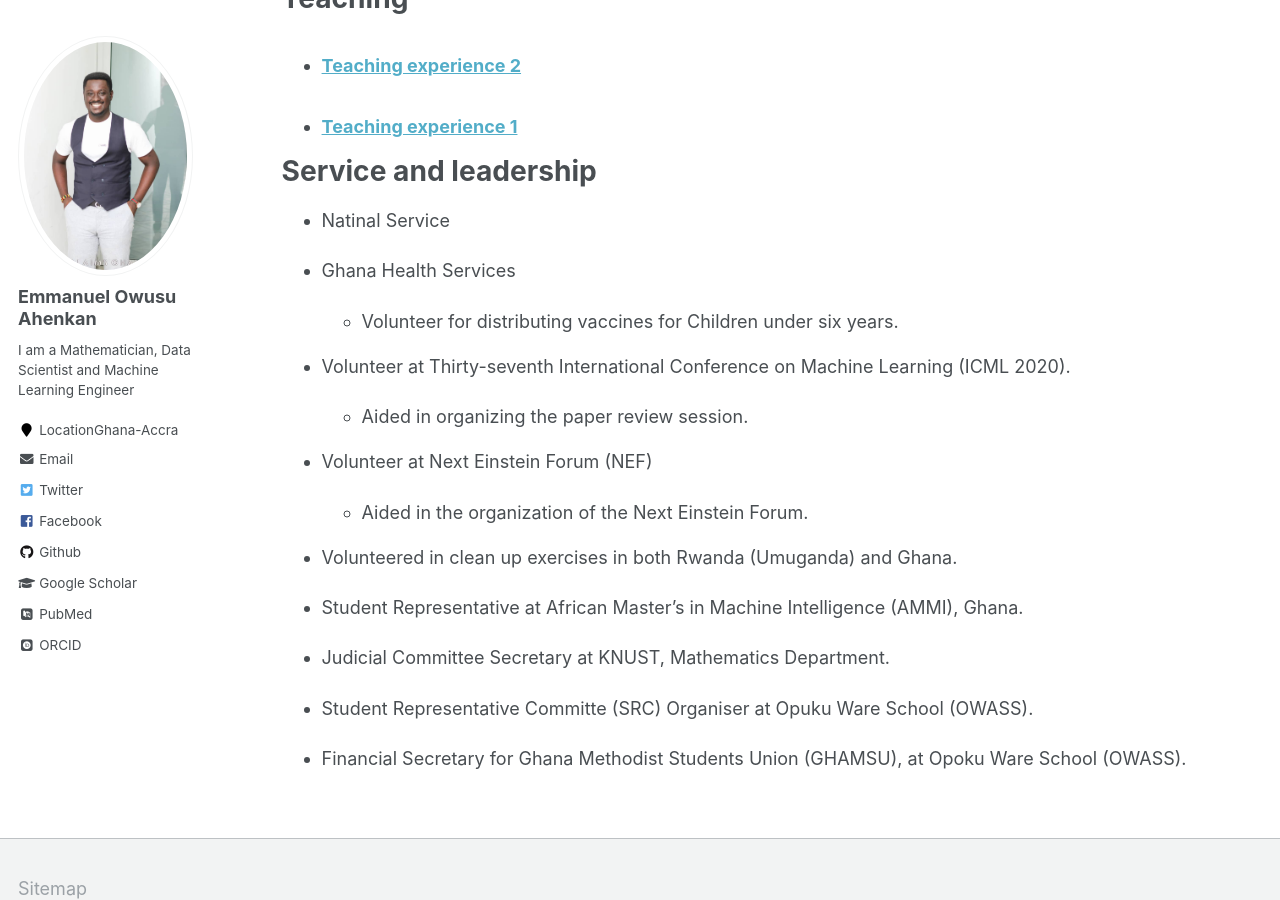
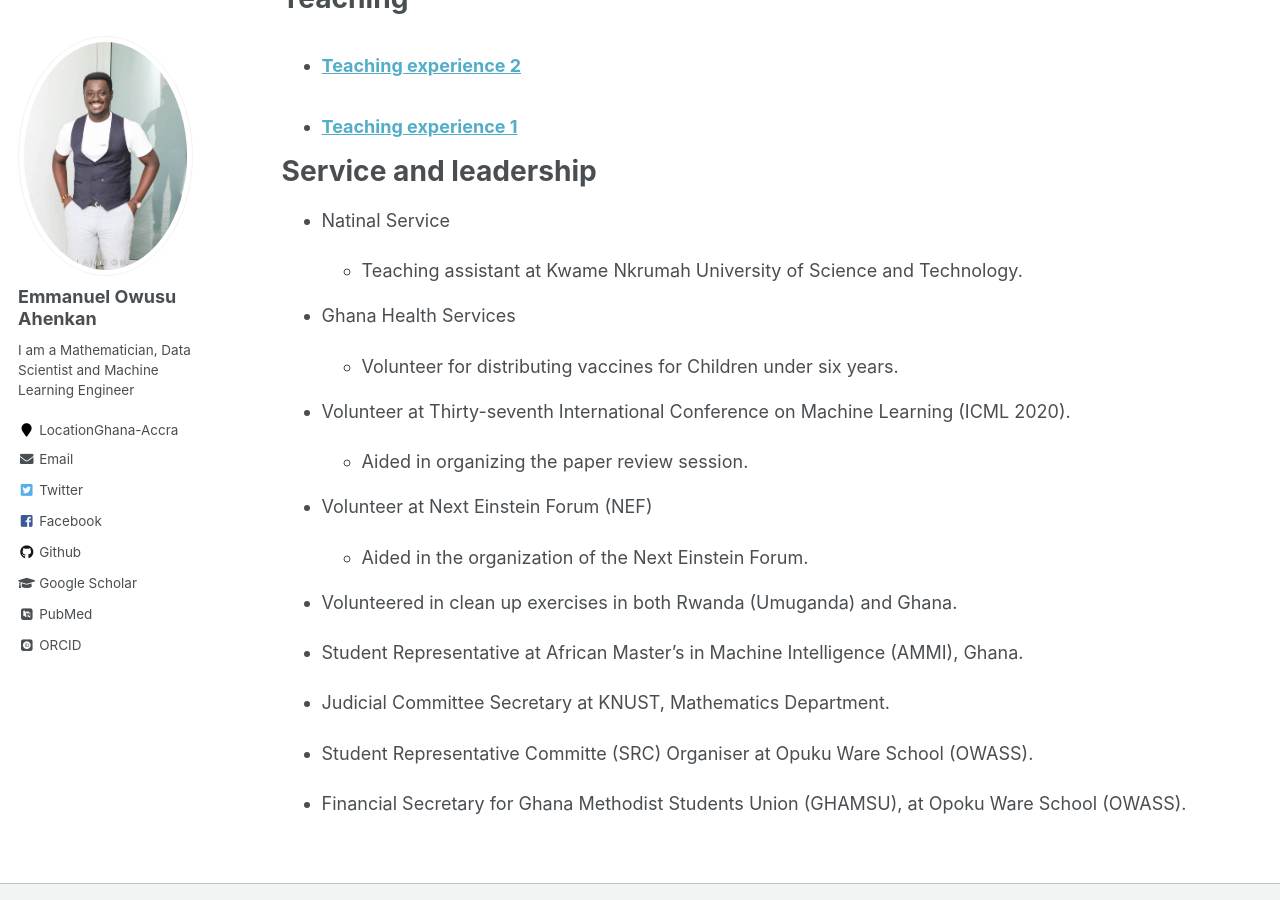
Before and after one commit to EmmanuelOwusu/EmmanuelOwusu.github.io, a Jekyll site: the page built from _pages/cv.md, in a window 1280 px wide and 900 px high, scrolled down 1916 px. Built offline with Jekyll 4.4.1, drawn with Linux system fonts in a browser that asks for light colours; some web fonts are replaced.

Commit message:
Updated CV
Updated CV

```diff
--- a/_pages/cv.md
+++ b/_pages/cv.md
@@ -62,7 +62,7 @@ Service and leadership
 ======
 * Natinal Service
 
-
+  * Teaching assistant at Kwame Nkrumah University of Science and Technology.
 
 * Ghana Health Services
 
```
